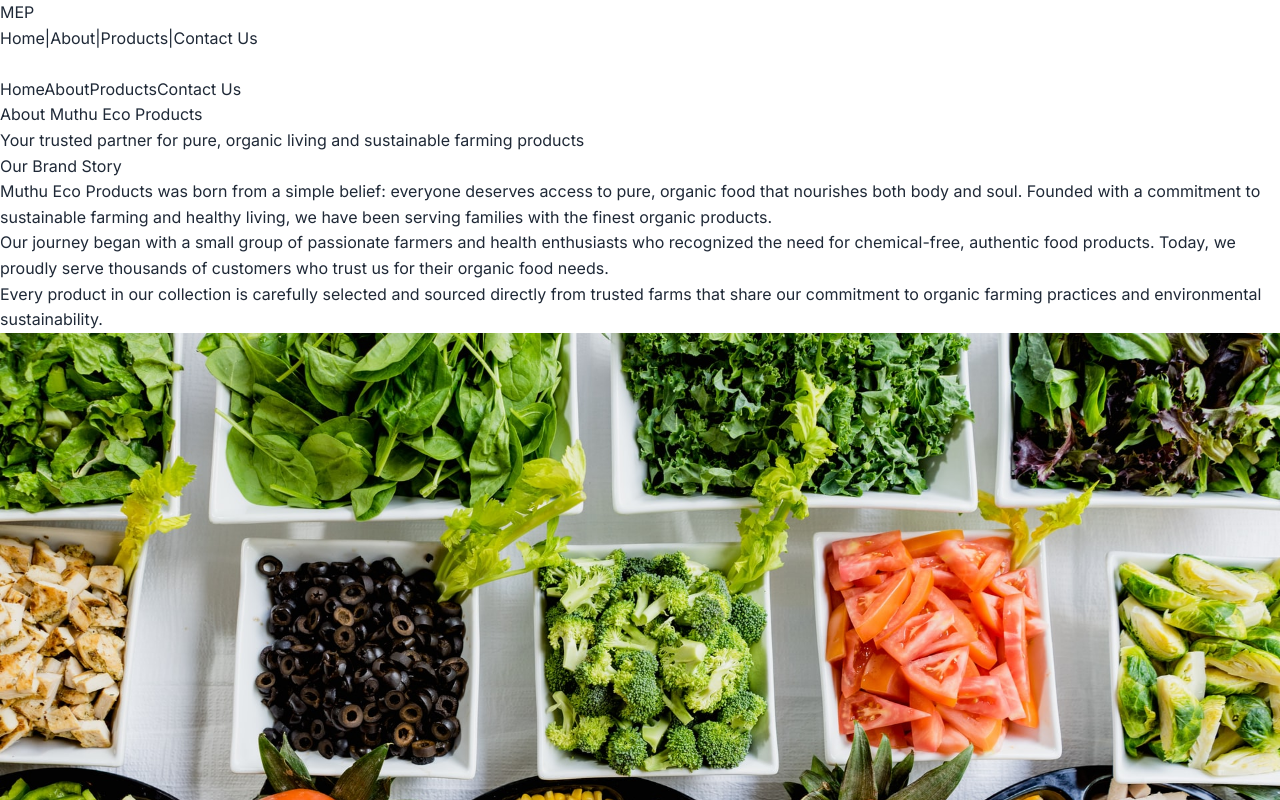
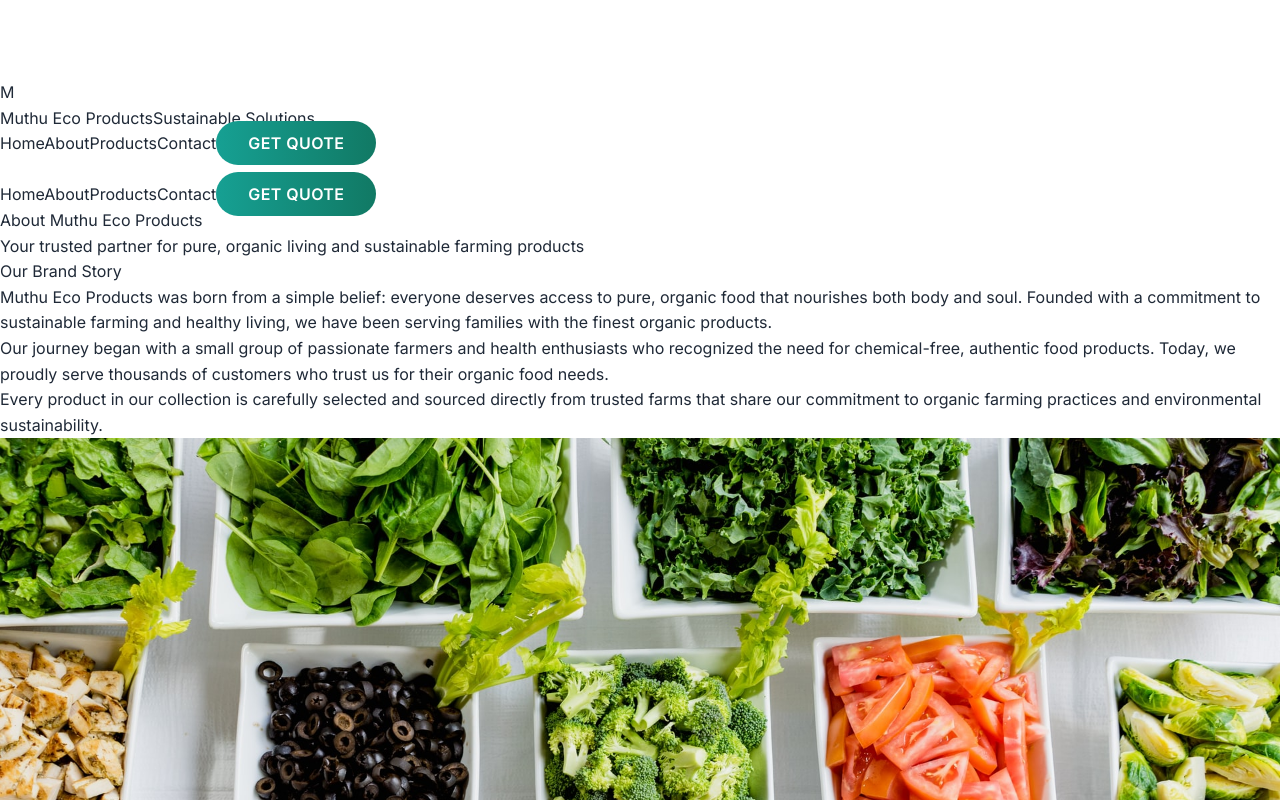
Before and after one commit to muthuecoproducts-crypto/muthu-eco-products, a React (Vite) app: page /about in a window 1280 px wide. Shown: the top 800 px of the page. Built offline with nearby package versions, Linux system fonts and the light colour scheme.

Commit message:
updated version

```diff
--- a/src/components/Navbar.jsx
+++ b/src/components/Navbar.jsx
@@ -5,56 +5,65 @@ const Navbar = () => {
   const [isOpen, setIsOpen] = useState(false)
 
   return (
-    <nav className="fixed w-full bg-white/95 backdrop-blur-md shadow-professional z-50 border-b border-gray-100">
+    <nav className="fixed top-0 w-full bg-white/95 backdrop-blur-md shadow-professional z-50 border-b border-gray-100">
         <div className="max-w-7xl mx-auto px-6">
-        <div className="flex justify-between items-center h-18">
-          <Link to="/" className="text-3xl font-bold text-primary hover:text-primary-light transition-colors duration-300">
-            <span className="bg-gradient-to-r from-primary to-secondary bg-clip-text text-transparent">
-              MEP
+          <div className="flex justify-between items-center h-20">
+            {/* Enhanced Logo */}
+            <Link to="/" className="flex items-center space-x-3 group">
+              <div className="w-12 h-12 bg-gradient-to-br from-[#16a093] to-[#117964] rounded-xl flex items-center justify-center shadow-lg group-hover:shadow-xl transition-all duration-300">
+                <span className="text-white font-bold text-xl">M</span>
+              </div>
+              <div className="flex flex-col">
+                <span className="text-xl md:text-2xl font-bold text-gray-800">
+                  Muthu Eco Products
                 </span>
+                <span className="text-xs text-gray-500 font-medium tracking-wide">
+                  Sustainable Solutions
+                </span>
+              </div>
             </Link>
 
             {/* Desktop Menu */}
-          <div className="hidden md:flex items-center space-x-8">
-            <Link to="/" className="text-gray-700 hover:text-primary font-semibold transition-all duration-300 relative group">
+            <div className="hidden lg:flex items-center space-x-8">
+              <Link to="/" className="text-gray-700 hover:text-primary font-semibold transition-all duration-300 relative group py-2">
                 Home
                 <span className="absolute -bottom-1 left-0 w-0 h-0.5 bg-primary transition-all duration-300 group-hover:w-full"></span>
               </Link>
-            <span className="text-gray-400">|</span>
-            <Link to="/about" className="text-gray-700 hover:text-primary font-semibold transition-all duration-300 relative group">
+              <Link to="/about" className="text-gray-700 hover:text-primary font-semibold transition-all duration-300 relative group py-2">
                 About
                 <span className="absolute -bottom-1 left-0 w-0 h-0.5 bg-primary transition-all duration-300 group-hover:w-full"></span>
               </Link>
-            <span className="text-gray-400">|</span>
-            <Link to="/products" className="text-gray-700 hover:text-primary font-semibold transition-all duration-300 relative group">
+              <Link to="/products" className="text-gray-700 hover:text-primary font-semibold transition-all duration-300 relative group py-2">
                 Products
                 <span className="absolute -bottom-1 left-0 w-0 h-0.5 bg-primary transition-all duration-300 group-hover:w-full"></span>
               </Link>
-            <span className="text-gray-400">|</span>
-            <Link to="/contact" className="text-gray-700 hover:text-primary font-semibold transition-all duration-300 relative group">
-              Contact Us
+              <Link to="/contact" className="text-gray-700 hover:text-primary font-semibold transition-all duration-300 relative group py-2">
+                Contact
                 <span className="absolute -bottom-1 left-0 w-0 h-0.5 bg-primary transition-all duration-300 group-hover:w-full"></span>
+              </Link>
+              <Link to="/quote" className="btn-primary text-sm px-6 py-2 ml-4">
+                Get Quote
               </Link>
             </div>
 
             {/* Mobile Menu Button */}
-          <div className="md:hidden">
+            <div className="lg:hidden">
               <button
                 onClick={() => setIsOpen(!isOpen)}
-              className="text-gray-700 hover:text-primary focus:outline-none focus:ring-2 focus:ring-primary/30 rounded-lg p-2"
+                className="text-gray-700 hover:text-primary focus:outline-none focus:ring-2 focus:ring-primary/30 rounded-lg p-2 transition-colors duration-300"
               >
                 <div className="w-6 h-6 flex flex-col justify-center items-center">
-                <span className={`bg-gray-700 block transition-all duration-300 ease-out h-0.5 w-6 rounded-sm ${isOpen ? 'rotate-45 translate-y-1' : '-translate-y-0.5'}`}></span>
-                <span className={`bg-gray-700 block transition-all duration-300 ease-out h-0.5 w-6 rounded-sm my-0.5 ${isOpen ? 'opacity-0' : 'opacity-100'}`}></span>
-                <span className={`bg-gray-700 block transition-all duration-300 ease-out h-0.5 w-6 rounded-sm ${isOpen ? '-rotate-45 -translate-y-1' : 'translate-y-0.5'}`}></span>
+                  <span className={`bg-current block transition-all duration-300 ease-out h-0.5 w-6 rounded-sm ${isOpen ? 'rotate-45 translate-y-1' : '-translate-y-0.5'}`}></span>
+                  <span className={`bg-current block transition-all duration-300 ease-out h-0.5 w-6 rounded-sm my-0.5 ${isOpen ? 'opacity-0' : 'opacity-100'}`}></span>
+                  <span className={`bg-current block transition-all duration-300 ease-out h-0.5 w-6 rounded-sm ${isOpen ? '-rotate-45 -translate-y-1' : 'translate-y-0.5'}`}></span>
                 </div>
               </button>
             </div>
         </div>
 
           {/* Mobile Menu */}
-        <div className={`md:hidden transition-all duration-300 ${isOpen ? 'max-h-64 opacity-100' : 'max-h-0 opacity-0 overflow-hidden'}`}>
-          <div className="px-2 pt-2 pb-4 space-y-2 bg-white/95 backdrop-blur-md rounded-b-lg">
+          <div className={`lg:hidden transition-all duration-300 ${isOpen ? 'max-h-96 opacity-100' : 'max-h-0 opacity-0 overflow-hidden'}`}>
+            <div className="px-2 pt-2 pb-4 space-y-2 bg-white/95 backdrop-blur-md rounded-b-lg border-t border-gray-100">
               <Link
                 to="/"
                 className="block px-4 py-3 text-gray-700 hover:text-primary hover:bg-gray-50 font-semibold rounded-lg transition-all duration-300"
@@ -81,7 +90,14 @@ const Navbar = () => {
                 className="block px-4 py-3 text-gray-700 hover:text-primary hover:bg-gray-50 font-semibold rounded-lg transition-all duration-300"
                 onClick={() => setIsOpen(false)}
               >
-              Contact Us
+                Contact
+              </Link>
+              <Link
+                to="/quote"
+                className="block mx-4 mt-4 btn-primary text-center"
+                onClick={() => setIsOpen(false)}
+              >
+                Get Quote
               </Link>
             </div>
           </div>
--- a/src/index.css
+++ b/src/index.css
@@ -11,6 +11,7 @@ body {
   font-family: "Inter", "Poppins", sans-serif;
   line-height: 1.6;
   color: #1f2937;
+  padding-top: 80px; /* Account for fixed header height */
 }
 
 /* Professional Button Styles */
@@ -76,3 +77,37 @@ body {
 .focus-ring {
   @apply focus:outline-none focus:ring-4 focus:ring-[#16a093]/30;
 }
+
+/* Professional Header Styles */
+.header-offset {
+  @apply pt-32;
+}
+
+.top-bar {
+  @apply bg-gradient-to-r from-[#16a093] to-[#117964] text-white;
+}
+
+.navbar-glass {
+  @apply bg-white/95 backdrop-blur-md shadow-lg border-b border-gray-100;
+}
+
+.logo-icon {
+  @apply w-12 h-12 bg-gradient-to-br from-[#16a093] to-[#117964] rounded-xl flex items-center justify-center shadow-lg transition-all duration-300;
+}
+
+.logo-icon:hover {
+  @apply shadow-xl scale-105;
+}
+
+.nav-link {
+  @apply text-gray-700 hover:text-[#16a093] font-semibold transition-all duration-300 relative py-2;
+}
+
+.nav-link::after {
+  @apply absolute -bottom-1 left-0 w-0 h-0.5 bg-[#16a093] transition-all duration-300;
+  content: '';
+}
+
+.nav-link:hover::after {
+  @apply w-full;
+}
--- a/src/pages/About.jsx
+++ b/src/pages/About.jsx
@@ -1,6 +1,6 @@
 const About = () => {
   return (
-    <div className="pt-16">
+    <div className="pt-0">
       {/* Hero Section */}
       <section className="py-16 bg-gray-50">
         <div className="max-w-6xl mx-auto px-4 text-center">
--- a/src/pages/Contact.jsx
+++ b/src/pages/Contact.jsx
@@ -13,7 +13,7 @@ const Contact = () => {
   }
 
   return (
-    <div className="pt-16">
+    <div className="pt-0">
       {/* Hero Section */}
       <section className="py-16 bg-gray-50">
         <div className="max-w-6xl mx-auto px-4 text-center">
--- a/src/pages/Products.jsx
+++ b/src/pages/Products.jsx
@@ -48,7 +48,7 @@ const Products = () => {
   }
 
   return (
-    <div className="pt-16">
+    <div className="pt-0">
       {/* Hero Section */}
       <section className="py-16 bg-gray-50">
         <div className="max-w-6xl mx-auto px-4 text-center">
```
Lines whose indentation alone changed are shown as unchanged.
